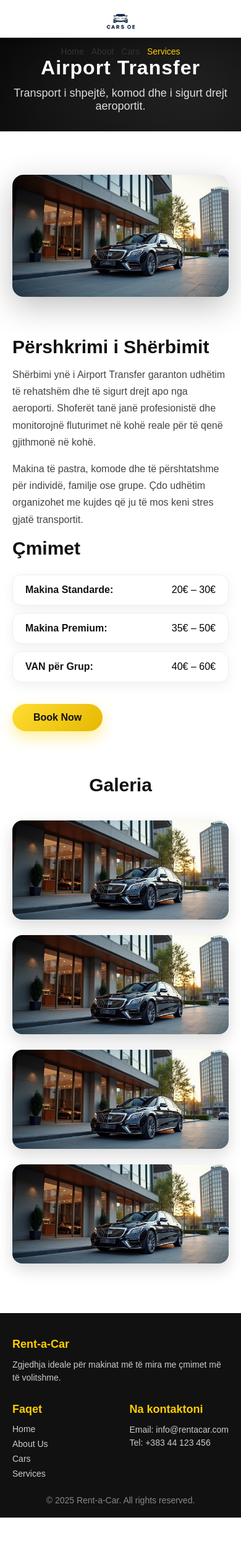
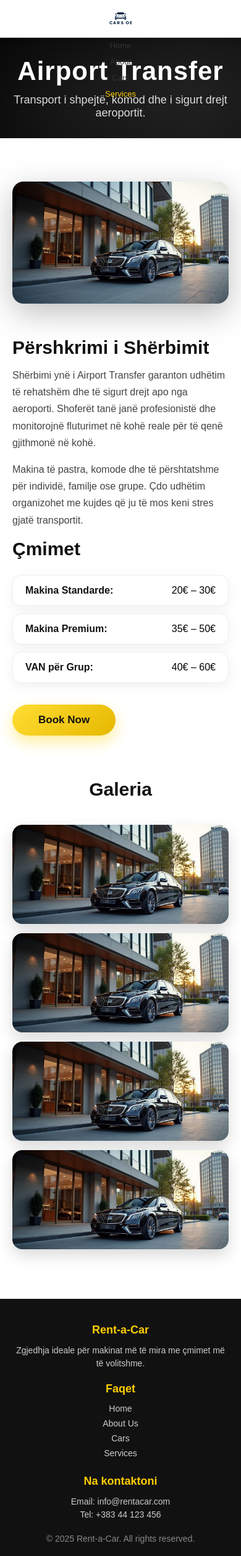
Before and after one commit to olta10/RentACarOE, a PHP site: page /public/services.html in a window 390 px wide. Shown: the whole page at 62% size. Before the commit the page ends 2449 px from the top, so only its background shows below. Run offline with PHP 8.4, Linux system fonts and the light colour scheme.

Commit message:
responsive

```diff
--- a/assets/css/index.css
+++ b/assets/css/index.css
@@ -497,50 +497,218 @@
     box-shadow: 0 6px 20px rgba(255,214,0,0.4);
 }
 
+/* ---------------- RESPONSIVE ---------------- */
 
-/* ---------------- RESPONSIVE ---------------- */
-@media (max-width: 980px) {
-    .service-details {
-        flex-direction: column;
-        align-items: center;
-        text-align: left;
-        gap: 60px;
-    }
-    .service-info {
-        max-width: 700px;
-    }
-}
-
-@media (max-width: 768px) {
+/* ---------------- MOBILE (<=767px) ---------------- */
+@media (max-width: 767px) {
+    /* Navbar */
     .navbar {
         flex-direction: column;
         gap: 10px;
-        padding: 10px 20px;
+        padding: 10px 15px;
     }
     .nav-links {
-        gap: 12px;
+        flex-direction: column;
+        gap: 8px;
+        text-align: center;
     }
-    .section-title {
-        font-size: 32px;
+    .nav-links a {
+        font-size: 13px;
+    }
+    .logo {
+        width: 40px;
+    }
+
+    /* Hero */
+    .hero-full {
+        height: 60vh;
+    }
+    .hero-center h1 {
+        font-size: 24px;
+        margin-bottom: 15px;
+    }
+    .btn-view-cars {
+        padding: 12px 28px;
+        font-size: 14px;
+    }
+
+    /* About Us */
+    .about-container {
+        flex-direction: column;
+        gap: 20px;
+        text-align: center;
+    }
+    .about-text h2 {
+        font-size: 22px;
+    }
+    .about-text p {
+        font-size: 14px;
+    }
+    .about-btn {
+        padding: 10px 20px;
+        font-size: 14px;
+    }
+    .about-image img {
+        max-width: 90%;
+    }
+
+    /* Services */
+    .services-grid {
+        grid-template-columns: 1fr;
+        gap: 20px;
+    }
+    .service-card h3 {
+        font-size: 18px;
+    }
+    .service-card p {
+        font-size: 13px;
+    }
+
+    /* Cars */
+    .cars-grid {
+        grid-template-columns: 1fr;
+        gap: 20px;
+    }
+    .car-card {
+        max-width: 90%;
     }
     .car-image img {
         height: 180px;
     }
+    .car-content h3 {
+        font-size: 20px;
+    }
+    .car-content p {
+        font-size: 14px;
+    }
     .car-content .btn-details {
-        padding: 10px 22px;
+        padding: 8px 20px;
         font-size: 13px;
     }
-}
 
-@media (max-width: 600px) {
-    .service-hero h1 {
-        font-size: 32px;
+    /* Gallery */
+    .gallery-grid {
+        grid-template-columns: 1fr;
+        gap: 15px;
     }
     .gallery-grid img {
         height: 160px;
     }
-    .btn-book {
-        padding: 13px 34px;
-        font-size: 16px;
+
+    /* Footer */
+    .footer-container {
+        flex-direction: column;
+        gap: 20px;
+        text-align: center;
     }
 }
+
+/* ---------------- TABLET SMALL (768px - 990px) ---------------- */
+@media (min-width: 768px) and (max-width: 990px) {
+    /* Navbar */
+    .navbar {
+        flex-direction: row;
+        justify-content: space-between;
+        padding: 10px 30px;
+    }
+    .nav-links {
+        gap: 15px;
+    }
+    .logo {
+        width: 45px;
+    }
+
+    /* Hero */
+    .hero-full {
+        height: 70vh;
+    }
+    .hero-center h1 {
+        font-size: 28px;
+    }
+    .btn-view-cars {
+        padding: 13px 30px;
+        font-size: 15px;
+    }
+
+    /* About Us */
+    .about-container {
+        flex-direction: row;
+        gap: 30px;
+    }
+    .about-text h2 {
+        font-size: 24px;
+    }
+    .about-text p {
+        font-size: 15px;
+    }
+
+    /* Services */
+    .services-grid {
+        grid-template-columns: repeat(2, 1fr);
+        gap: 25px;
+    }
+
+    /* Cars */
+    .cars-grid {
+        grid-template-columns: repeat(2, 1fr);
+        gap: 30px;
+    }
+    .car-image img {
+        height: 200px;
+    }
+
+    /* Gallery */
+    .gallery-grid {
+        grid-template-columns: repeat(2, 1fr);
+        gap: 20px;
+    }
+}
+
+/* ---------------- TABLET BIG (991px - 1040px) ---------------- */
+@media (min-width: 991px) and (max-width: 1040px) {
+    /* Navbar */
+    .navbar {
+        padding: 10px 35px;
+    }
+    .nav-links a {
+        font-size: 14px;
+    }
+
+    /* Hero */
+    .hero-full {
+        height: 75vh;
+    }
+    .hero-center h1 {
+        font-size: 30px;
+    }
+    .btn-view-cars {
+        padding: 13px 32px;
+        font-size: 15px;
+    }
+
+    /* About Us */
+    .about-container {
+        gap: 35px;
+    }
+    .about-text h2 {
+        font-size: 26px;
+    }
+
+    /* Services */
+    .services-grid {
+        grid-template-columns: repeat(2, 1fr);
+        gap: 30px;
+    }
+
+    /* Cars */
+    .cars-grid {
+        grid-template-columns: repeat(2, 1fr);
+        gap: 35px;
+    }
+
+    /* Gallery */
+    .gallery-grid {
+        grid-template-columns: repeat(2, 1fr);
+        gap: 25px;
+    }
+}
```
